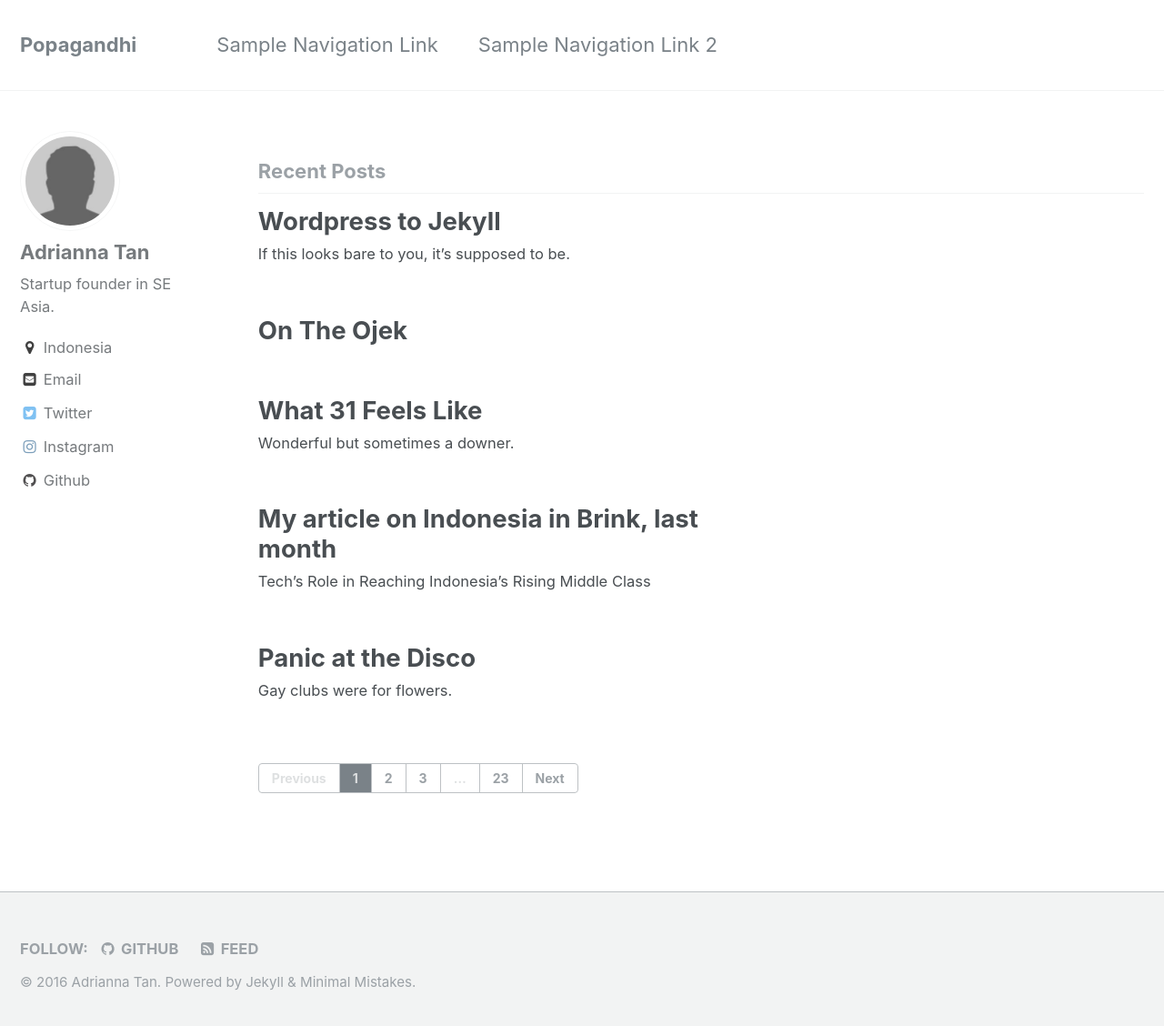
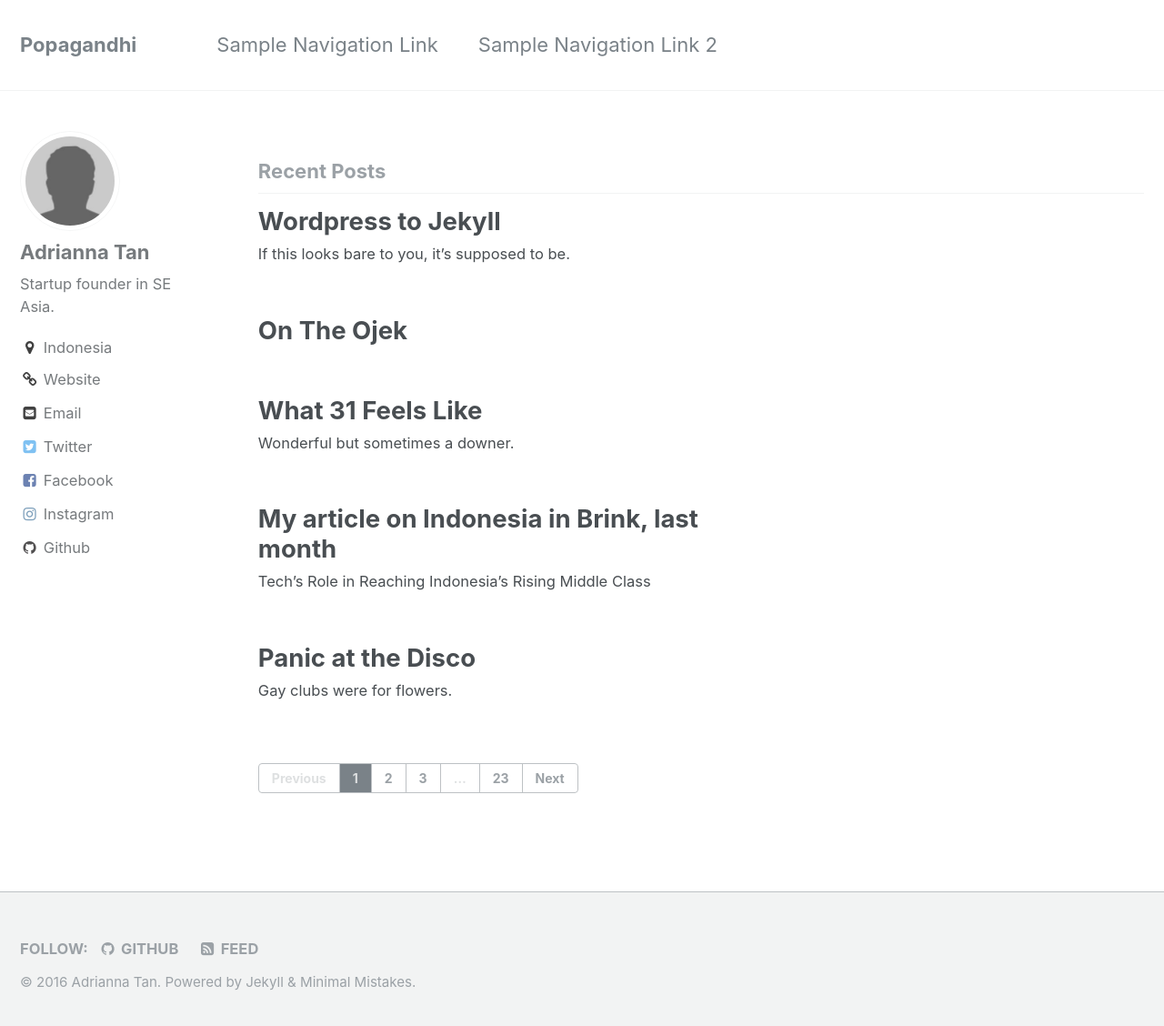
Before and after one commit to skinnylatte/old-jekyll-blog-archive, a Jekyll site: the page built from index.html, in a window 1280 px wide and 1136 px high. Shown: the top 1128 px of the window at 91% size. Built offline with Jekyll 4.4.1, drawn with Linux system fonts in a browser that asks for light colours; the list of posts is cut into pages by our own code.

Commit message:
Added proper social media links

```diff
--- a/_config.yml
+++ b/_config.yml
@@ -82,17 +82,17 @@ author:
   bio              : "Startup founder in SE Asia."
   location         : "Indonesia"
   email            : skinnylatte@gmail.com
-  uri              :
+  uri              : popagandhi.com
   bitbucket        :
   codepen          :
   dribbble         :
   flickr           :
-  facebook         :
+  facebook         : adrianna.tan
   foursquare       :
-  github           : http://github.com/skinnylatte
+  github           : skinnylatte
   google_plus      :
   keybase          :
-  instagram        : http://instagram.com/skinnylatte
+  instagram        : skinnylatte
   lastfm           :
   linkedin         :
   pinterest        :
```
